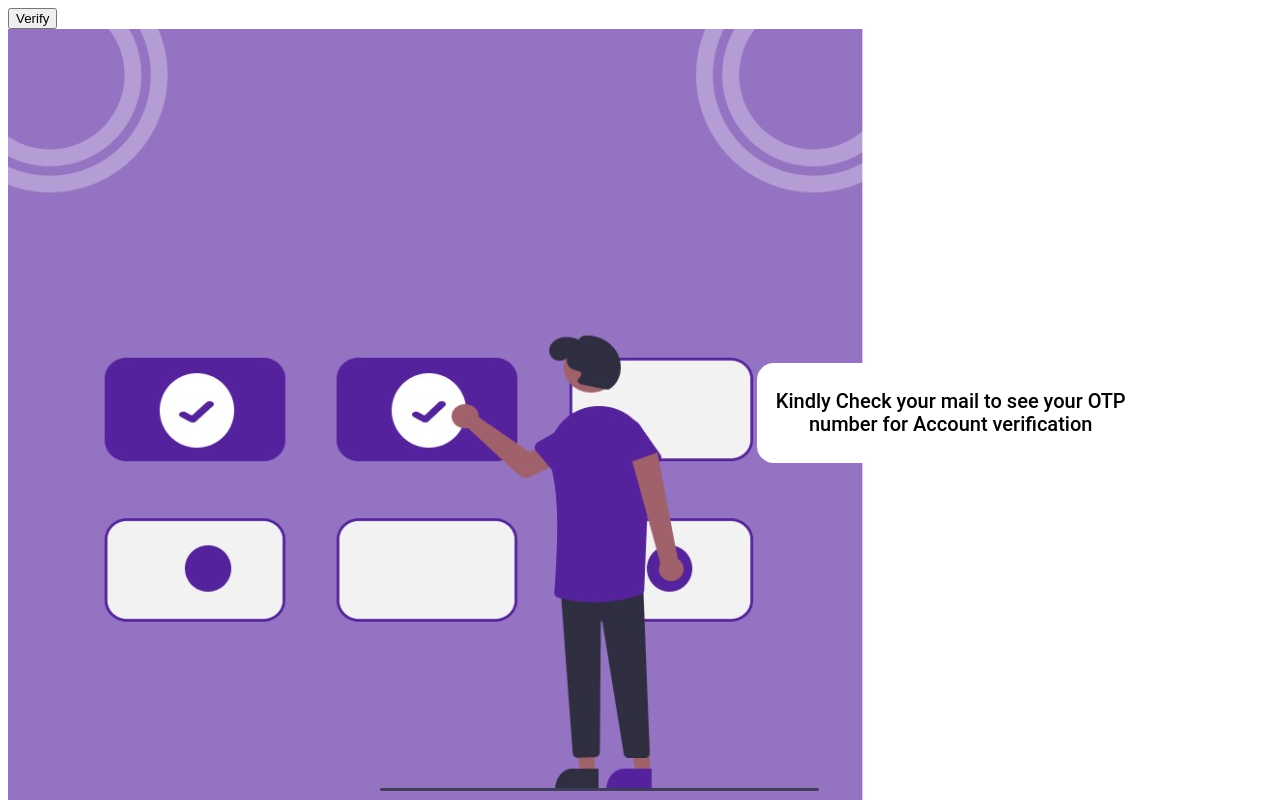
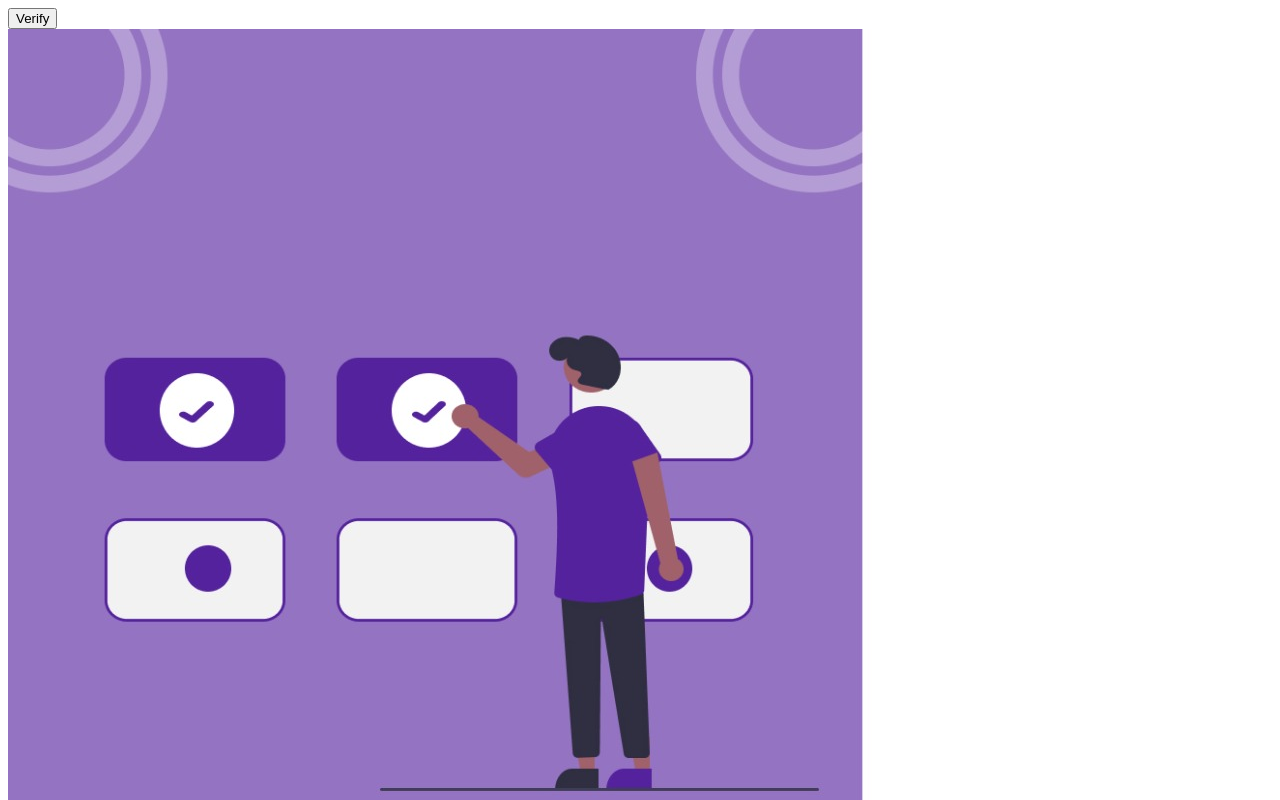
Before and after one commit to Group-2-Unicorn/e-wallet-frontend, a React (Create React App) app: page / in a window 1280 px wide. Shown: the top 800 px of the page. Built offline with nearby package versions, Linux system fonts and the light colour scheme.

Commit message:
removed the close button

```diff
--- a/src/Components/VerifyPage/Verification.js
+++ b/src/Components/VerifyPage/Verification.js
@@ -1,12 +1,15 @@
 import React from "react";
-import './verify.css'
-
+import images from '../Assets/img.jpeg'
 function Verification() {
   return (
     <div className="Container">
-      <div className="content-container">
-        <div className="content-holder">
-          <h1 className="content"> Kindly Check your mail to see your OTP number for Account verification</h1>
+      <div className="content">
+        <div className="header">
+          <h1 className="title"> Verification</h1>
+        </div>
+
+        <div>
+          <button>Close</button>
         </div>
       </div>
     </div>
--- a/src/Components/VerifyPage/verify.css
+++ /dev/null
@@ -1,44 +0,0 @@
-.Container {
-    position: fixed;
-    left: 59.14%;
-    right: 10.59%;
-    top: 45.39%;
-    bottom: 42.08%;
-    background: #FFFFFF;
-    border-radius: 16.7628px;
-    display: flex;
-    justify-content: center;
-    align-items: center;
-}
-
-.content{
-    /* position: absolute; */
-    left: 61.23%;
-    right: 13.31%;
-    top: 49.06%;
-    bottom: 45.3%;
-
-    font-family: 'Roboto';
-    font-style: normal;
-    font-weight: 500;
-    font-size: 20px;
-    line-height: 23px;
-    display: flex;
-    align-items: center;
-    text-align: center;
-    color: #000000;
-}
-
-.content-container {
-    width: 500px;
-}
-/*
-.content-holder{
-    position: absolute;
-    width: 844px;
-    height: 1117px;
-    left: 884px;
-    top: 0px;
-
-    background: rgba(37, 32, 41, 0.4);
-} */
```
